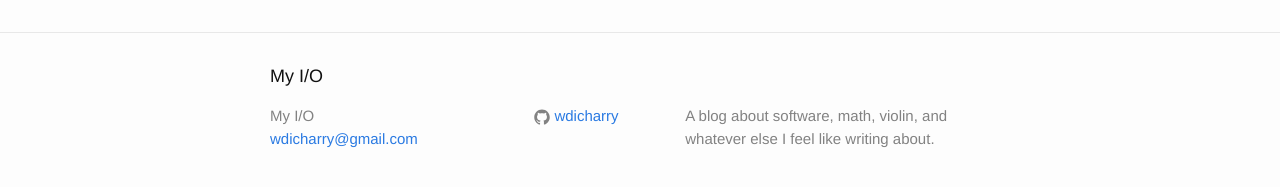
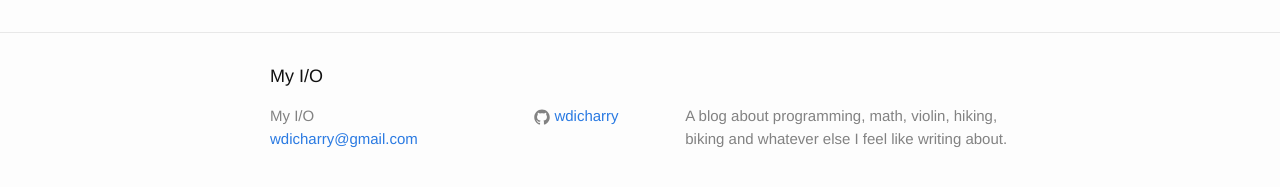
Before and after one commit to eleanxr/wdicharry.github.io, a Jekyll site: the page built from about.md, in a window 1280 px wide. Shown: the part 318-505 px from the top of the page. Built offline with Jekyll 4.4.1, drawn with Linux system fonts in a browser that asks for light colours.

Commit message:
Description.

```diff
--- a/_config.yml
+++ b/_config.yml
@@ -2,8 +2,8 @@
 title: My I/O
 email: wdicharry@gmail.com
 description: > # this means to ignore newlines until "baseurl:"
-    A blog about software, math, violin, and whatever else I feel like writing
-    about.
+    A blog about programming, math, violin, hiking, biking and whatever else I
+    feel like writing about.
 baseurl: "" # the subpath of your site, e.g. /blog/
 url: "http://wdicharry.github.io" # the base hostname & protocol for your site
 #twitter_username: jekyllrb
```
